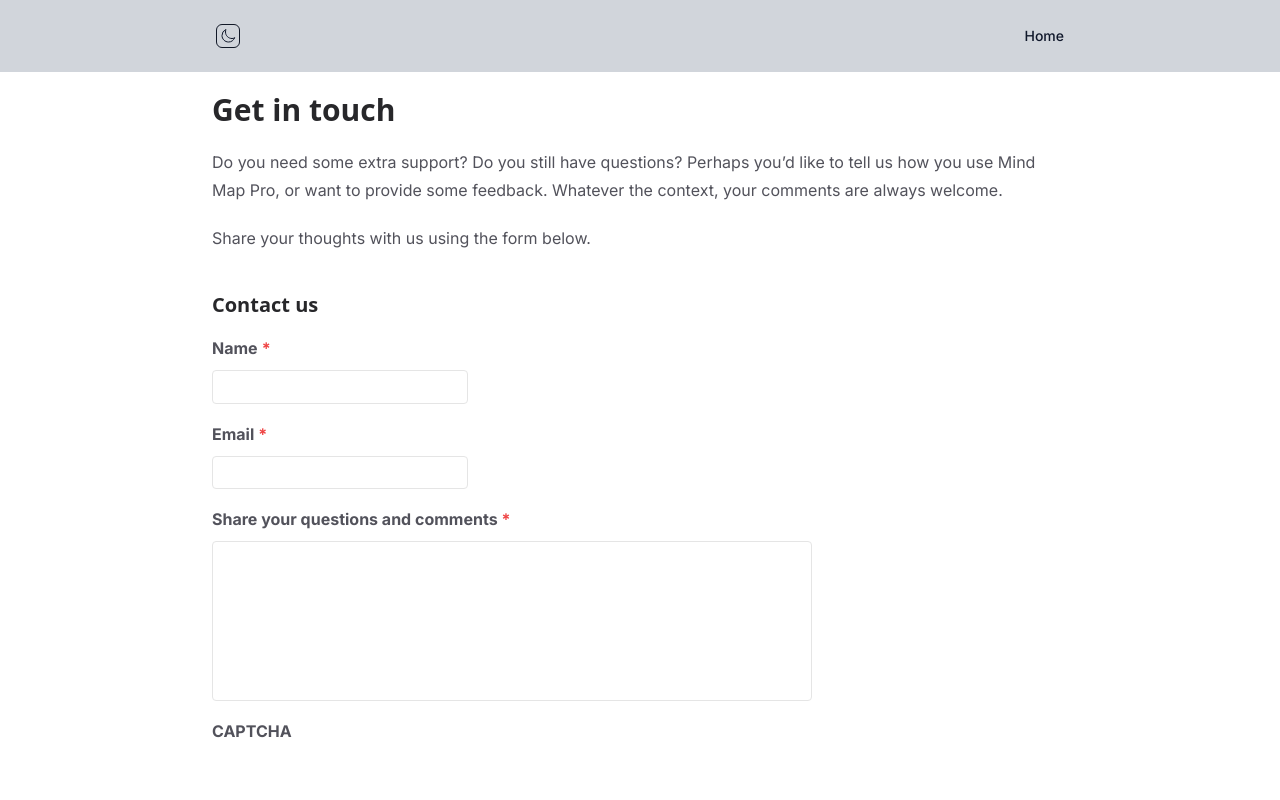
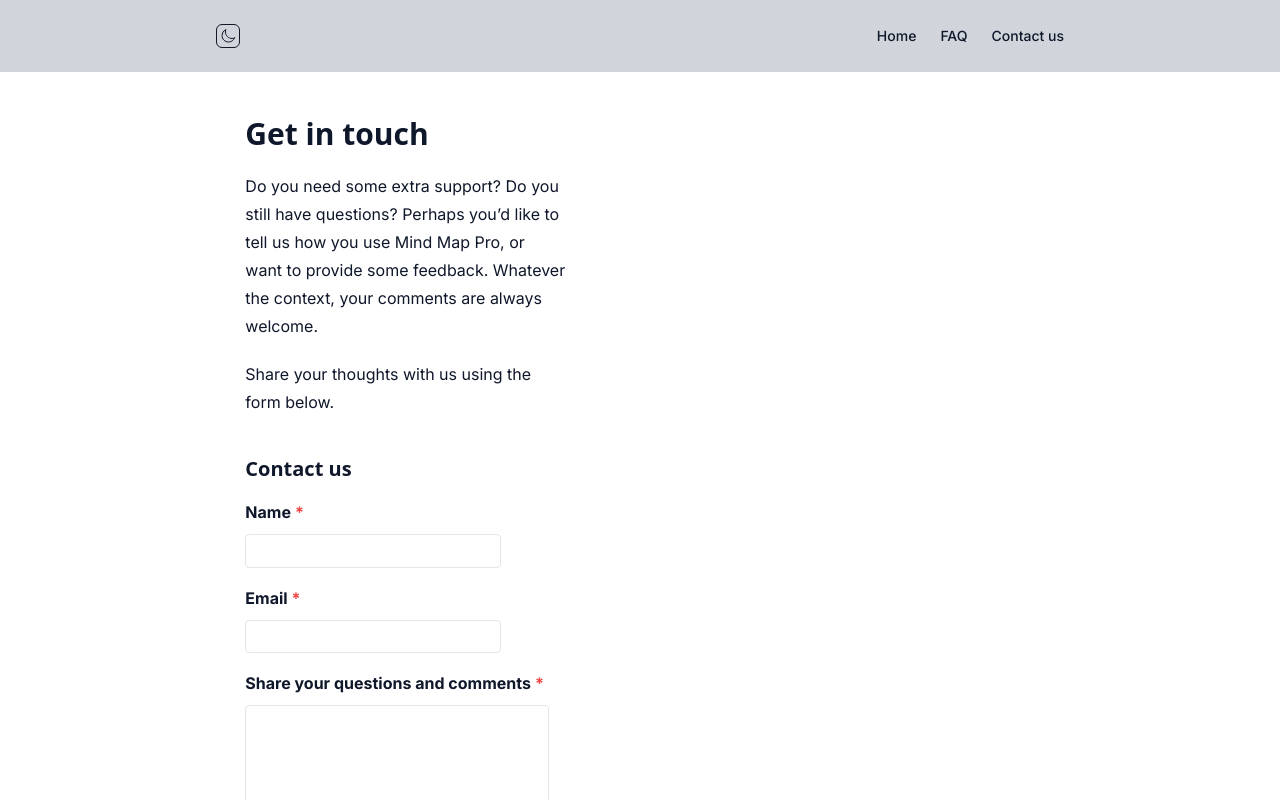
Before and after one commit to UsmanHaider15/Knowledge-Base-Nextjs-13, a Next.js app: page /contact-us in a window 1280 px wide. Shown: the top 800 px of the page. Built offline with nearby package versions, Linux system fonts and the light colour scheme.

Commit message:
make faq and contact us page responsive

```diff
--- a/app/contact-us/page.tsx
+++ b/app/contact-us/page.tsx
@@ -1,24 +1,26 @@
 const Contact = () => {
   return (
+    <div className="grid grid-cols-1 sm:grid-cols-1 md:grid-cols-6 2xl:grid-cols-3 py-6">
+      <div></div>
       <div
-      className="overflow-hidden px-4 mx-auto leading-7 text-zinc-600 sm:px-5 md:px-8"
+        className="overflow-hidden px-4 mx-auto leading-7  sm:px-5 md:px-8"
         style={{ minWidth: 320, maxWidth: 920 }}
       >
-      <div className="text-zinc-600">
+        <div className="">
           <article className="block">
             <div className="relative mx-0 mt-0 mb-10" itemProp="articleBody">
               <h2
                 id="get-in-touch"
-              className="px-0 pt-5 pb-0 mx-0 mt-0 mb-5 font-sans text-3xl normal-case text-zinc-800 md:text-3xl"
+                className="px-0 pt-5 pb-0 mx-0 mt-0 mb-5 font-sans text-3xl normal-case md:text-3xl"
                 style={{ fontWeight: "bold", lineHeight: "1.2" }}
               >
                 Get in touch
               </h2>
               <p className="mx-0 mt-0 mb-5">
                 Do you need some extra support? Do you still have questions?
-              Perhaps you’d like to tell us how you use Mind Map Pro, or want to
-              provide some feedback. Whatever the context, your comments are
-              always welcome.
+                Perhaps you’d like to tell us how you use Mind Map Pro, or want
+                to provide some feedback. Whatever the context, your comments
+                are always welcome.
               </p>
               <p className="mx-0 mt-0 mb-5">
                 Share your thoughts with us using the form below.
@@ -33,7 +35,7 @@ const Contact = () => {
                 >
                   <div className="mb-4 w-full">
                     <h3
-                    className="pt-5 mx-0 mt-2 mb-1 font-sans text-xl font-bold normal-case text-zinc-800"
+                      className="pt-5 mx-0 mt-2 mb-1 font-sans text-xl font-bold normal-case"
                       id="contact-us"
                       style={{
                         lineHeight: "1.3",
@@ -382,6 +384,8 @@ const Contact = () => {
           </article>
         </div>
       </div>
+      <div></div>
+    </div>
   );
 };
 
--- a/app/faq/page.tsx
+++ b/app/faq/page.tsx
@@ -14,21 +14,22 @@ const FaqPage: React.FC = () => {
   ];
 
   return (
+    <div className="grid grid-cols-1 sm:grid-cols-1 md:grid-cols-6 2xl:grid-cols-3 py-6">
+      <div></div>
       <div className="container mx-auto py-8">
         <h1 className="text-3xl font-semibold mb-4">
           Frequently Asked Questions
         </h1>
         <div className="grid grid-cols-1 gap-4">
           {faqData.map((item, index) => (
-          <div
-            key={index}
-            className="border border-gray-200 rounded p-4 hover:bg-gray-100"
-          >
+            <div key={index} className="border border-gray-200 rounded p-4">
               <h3 className="text-xl font-medium mb-2">{item.question}</h3>
-            <p className="text-gray-700">{item.answer}</p>
+              <p className="">{item.answer}</p>
             </div>
           ))}
         </div>
+      </div>
+      <div></div>
     </div>
   );
 };
--- a/app/layout.tsx
+++ b/app/layout.tsx
@@ -31,6 +31,8 @@ export default function RootLayout({ children }: RootLayoutProps) {
                   <ModeToggle />
                   <nav className="ml-auto text-sm font-medium space-x-6">
                     <Link href="/">Home</Link>
+                    <Link href="/faq">FAQ</Link>
+                    <Link href="/contact-us">Contact us</Link>
                   </nav>
                 </div>
               </header>
```
Lines whose indentation alone changed are shown as unchanged.
